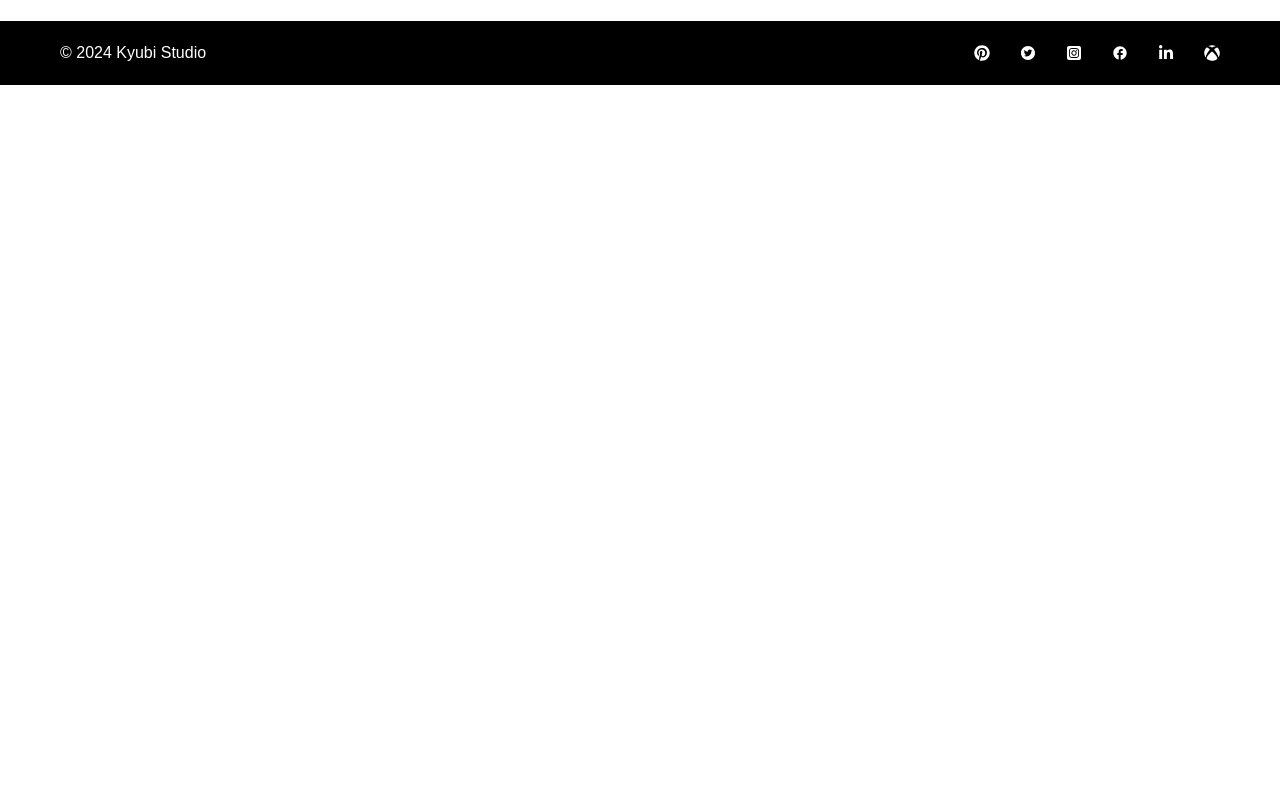
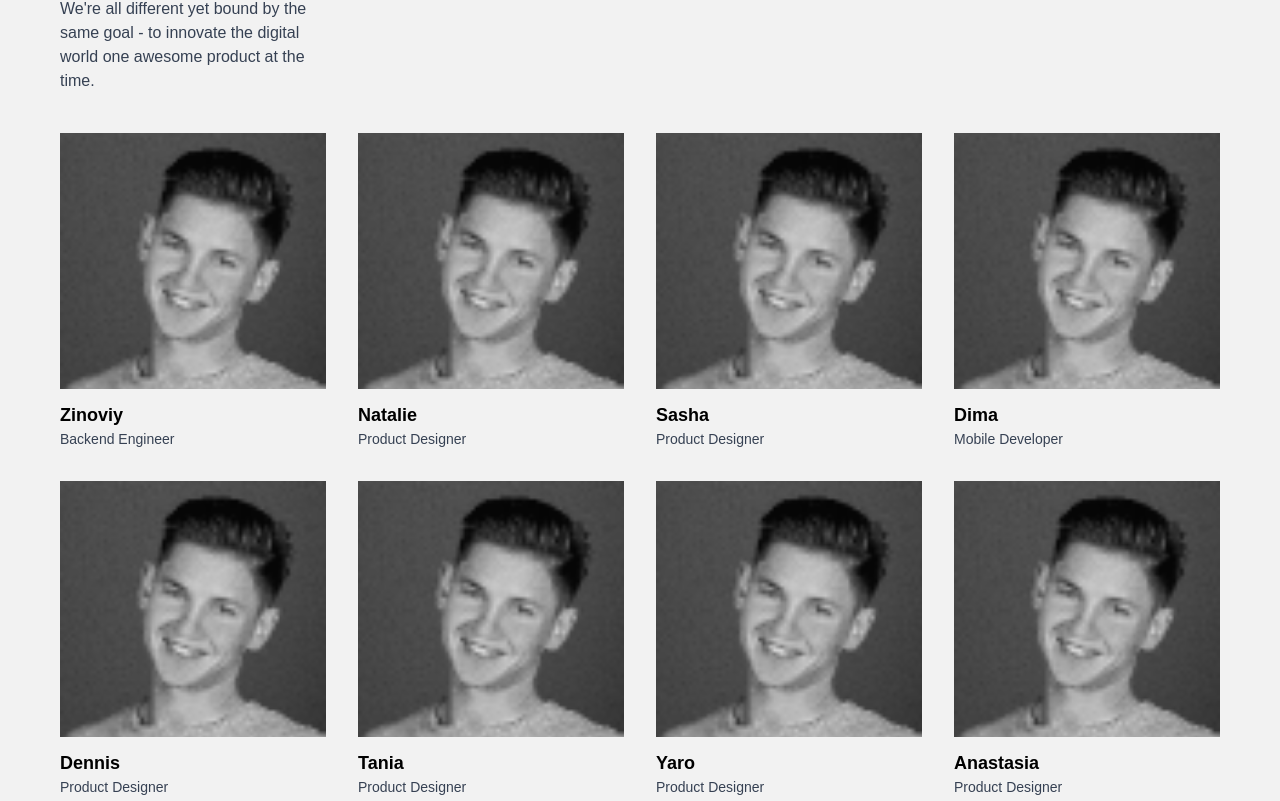
Before and after one commit to Tayyab-Tech/kyubi-site, a Next.js app: page /studio in a window 1280 px wide. Shown: the part 1939-2740 px from the top of the page. Before the commit the page ends 2024 px from the top, so only its background shows below. Built offline with nearby package versions, Linux system fonts and the light colour scheme.

Commit message:
uploaded services and contact

```diff
--- a/src/app/studio/page.jsx
+++ b/src/app/studio/page.jsx
@@ -1,7 +1,9 @@
+import Contact from '@/component/Contact'
 import Logo from '@/component/Logo'
 import OurExpertise from '@/component/OurExpertise'
 import OurMission from '@/component/OurMission'
 import StudioHero from '@/component/StudioHero'
+import Team from '@/component/Team'
 import React from 'react'
 
 function page() {
@@ -10,7 +12,9 @@ function page() {
         <StudioHero />
         <OurMission />
         <OurExpertise />
+        <Team />
         <Logo />
+        <Contact />
     </div>
   )
 }
--- a/src/component/OurExpertise.jsx
+++ b/src/component/OurExpertise.jsx
@@ -54,6 +54,7 @@ const expertiseData = [
 
 function OurExpertise() {
     return (
+    <>
         <div className="w-full bg-white text-black md:px-[60px] md:py-[30px] px-[20px] py-[20px]">
             <div className="min-w-full">
                 <h2 className="md:text-4xl text-2xl font-bold mb-4">Our <span className="text-black">expertise</span></h2>
@@ -72,6 +73,7 @@ function OurExpertise() {
                 </div>
             </div>
         </div>
+    </>
     );
 }
 
--- /dev/null
+++ b/src/component/Team.jsx
@@ -0,0 +1,80 @@
+import React from 'react'
+
+export default function Team() {
+    const Ourteam = [
+    {
+        image: '/client1.png',
+        title: 'Zinoviy',
+        description:
+            'Backend Engineer',
+    },
+    {
+        image: '/client1.png',
+        title: 'Natalie',
+        description:
+            'Product Designer',
+    },
+    {
+        image: '/client1.png',
+        title: 'Sasha',
+        description:
+            'Product Designer',
+    },
+    {
+        image: '/client1.png',
+        title: 'Dima',
+        description:
+            'Mobile Developer',
+    },
+    {
+        image: '/client1.png',
+        title: 'Dennis',
+        description:
+            'Product Designer',
+    },
+    {
+        image: '/client1.png',
+        title: 'Tania',
+        description:
+            'Product Designer',
+    },
+    {
+        image: '/client1.png',
+        title: 'Yaro',
+        description:
+            'Product Designer',
+    },
+    {
+        image: '/client1.png',
+        title: 'Anastasia',
+        description:
+            'Product Designer',
+    },
+];
+  return (
+    <>
+     <div className="w-full bg-[#f2f2f2] text-black md:px-[60px] md:py-[30px] px-[20px] py-[20px]">
+            <div className="min-w-full">
+                <h2 className="md:text-4xl text-2xl font-bold mb-4">The Team</h2>
+                <p className="text-gray-700 mb-10 max-w-2xl">
+                    We're all different yet bound by the <span className="inline md:block">same goal - to innovate the digital  </span> world one awesome product at the <span className="inline md:block">time.</span>
+                </p>
+
+                <div className="grid grid-cols-1 sm:grid-cols-2 lg:grid-cols-3 xl:grid-cols-4 gap-8">
+                    {Ourteam.map((item, index) => (
+                        <div key={index} className="flex flex-col gap-3">
+                            <div className='w-full h-64 object-cover overflow-hidden '>
+                                <img className='w-full ' src={item.image} alt="client-img" />
+                            </div>
+                            <div className=''>
+                                <h3 className="text-lg font-semibold">{item.title}</h3>
+                                <p className="text-sm text-gray-700">{item.description}</p>
+                            </div>
+                        </div>
+                    ))}
+                </div>
+            </div>
+        </div>
+    </>
+  )
+}
--- /dev/null
+++ b/src/component/WhatWeDo.jsx
@@ -0,0 +1,71 @@
+import React from 'react'
+
+export default function WhatWeDo() {
+  return (
+    <>
+      <div className=' min-h-full flex md:flex-row flex-col md:px-[60px] md:py-[30px] px-[20px] py-[20px]'>
+        <div className='md:h-[100vh] md:sticky static top-4 md:w-[50%] w-[100%]'>
+            <div>
+                <h1 className='md:text-8xl text-3xl'>What we do</h1>
+                <p className='py-6'>We conceptualize, design, and ship digital products<span className="inline md:block"> and services. Beyond websites and applications,</span> we make interactive environments and deliver <span className="inline md:block">innovative user experiences.</span></p>
+                <p>First, we'll collborate to show the world your best <span className="inline md:block">self. Then, we'll help other people understand why </span>your business is exactly what they're looking for.</p>
+            </div>
+        </div>
+        <div className='md:w-[50%] w-[100%]'>
+            <div className='md:mt-20 mt-0'>
+                    <div className='my-4 flex md:flex-row flex-col items-center justify-center'>
+                        <div className='md:w-[50%] w-[100%] h-[100%] object-cover'>
+                            <img className='w-[100%] h-full' src="/weDo.png" alt="" />
+                        </div>
+                        <div className='md:w-[50%] w-[100%]'>
+                            <h1 className='md:text-4xl text-2xl'>Product Design</h1>
+                            <p className='py-6 text-justify'>From vision and strategic planning to agile, front-line execution, we work closely with you to create a world-class product design and management capability.</p>
+                            <p className='text-justify'>Your business goals are just as important to us as the look and feel. We don't just design pretty, we make sure your revenue is looking beautiful too.</p>
+                        </div>
+                    </div>
+                    <div className='my-4 flex md:flex-row flex-col items-center justify-center'>
+                        <div className='md:w-[50%] w-[100%] h-[100%] object-cover'>
+                            <img className='w-[100%] h-full' src="/weDo.png" alt="" />
+                        </div>
+                        <div className='md:w-[50%] w-[100%]'>
+                            <h1 className='md:text-4xl text-2xl'>Product Design</h1>
+                            <p className='py-6 text-justify'>From vision and strategic planning to agile, front-line execution, we work closely with you to create a world-class product design and management capability.</p>
+                            <p className='text-justify'>Your business goals are just as important to us as the look and feel. We don't just design pretty, we make sure your revenue is looking beautiful too.</p>
+                        </div>
+                    </div>
+                    <div className='my-4 flex md:flex-row flex-col items-center justify-center'>
+                        <div className='md:w-[50%] w-[100%] h-[100%] object-cover'>
+                            <img className='w-[100%] h-full' src="/weDo.png" alt="" />
+                        </div>
+                        <div className='md:w-[50%] w-[100%]'>
+                            <h1 className='md:text-4xl text-2xl'>Product Design</h1>
+                            <p className='py-6 text-justify'>From vision and strategic planning to agile, front-line execution, we work closely with you to create a world-class product design and management capability.</p>
+                            <p className='text-justify'>Your business goals are just as important to us as the look and feel. We don't just design pretty, we make sure your revenue is looking beautiful too.</p>
+                        </div>
+                    </div>
+                    <div className='my-4 flex md:flex-row flex-col items-center justify-center'>
+                        <div className='md:w-[50%] w-[100%] h-[100%] object-cover'>
+                            <img className='w-[100%] h-full' src="/weDo.png" alt="" />
+                        </div>
+                        <div className='md:w-[50%] w-[100%]'>
+                            <h1 className='md:text-4xl text-2xl'>Product Design</h1>
+                            <p className='py-6 text-justify'>From vision and strategic planning to agile, front-line execution, we work closely with you to create a world-class product design and management capability.</p>
+                            <p className='text-justify'>Your business goals are just as important to us as the look and feel. We don't just design pretty, we make sure your revenue is looking beautiful too.</p>
+                        </div>
+                    </div>
+                    <div className='my-4 flex md:flex-row flex-col items-center justify-center'>
+                        <div className='md:w-[50%] w-[100%] h-[100%] object-cover'>
+                            <img className='w-[100%] h-full' src="/weDo.png" alt="" />
+                        </div>
+                        <div className='md:w-[50%] w-[100%]'>
+                            <h1 className='md:text-4xl text-2xl'>Product Design</h1>
+                            <p className='py-6 text-justify'>From vision and strategic planning to agile, front-line execution, we work closely with you to create a world-class product design and management capability.</p>
+                            <p className='text-justify'>Your business goals are just as important to us as the look and feel. We don't just design pretty, we make sure your revenue is looking beautiful too.</p>
+                        </div>
+                    </div>
+            </div>
+        </div>
+      </div>
+    </>
+  )
+}
```
Also changed, not shown: public/client1.png (added), public/weDo.png (added).
